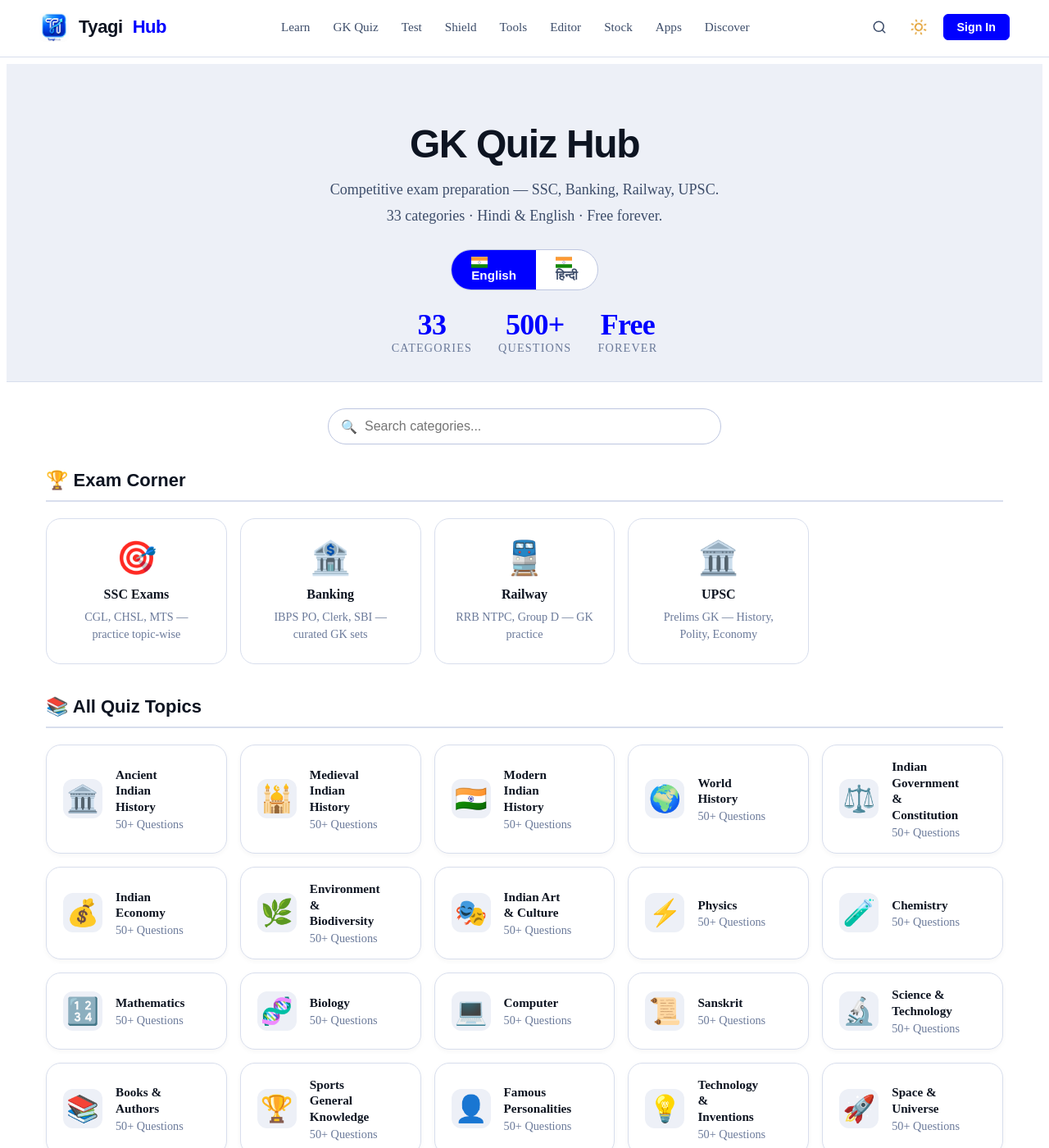
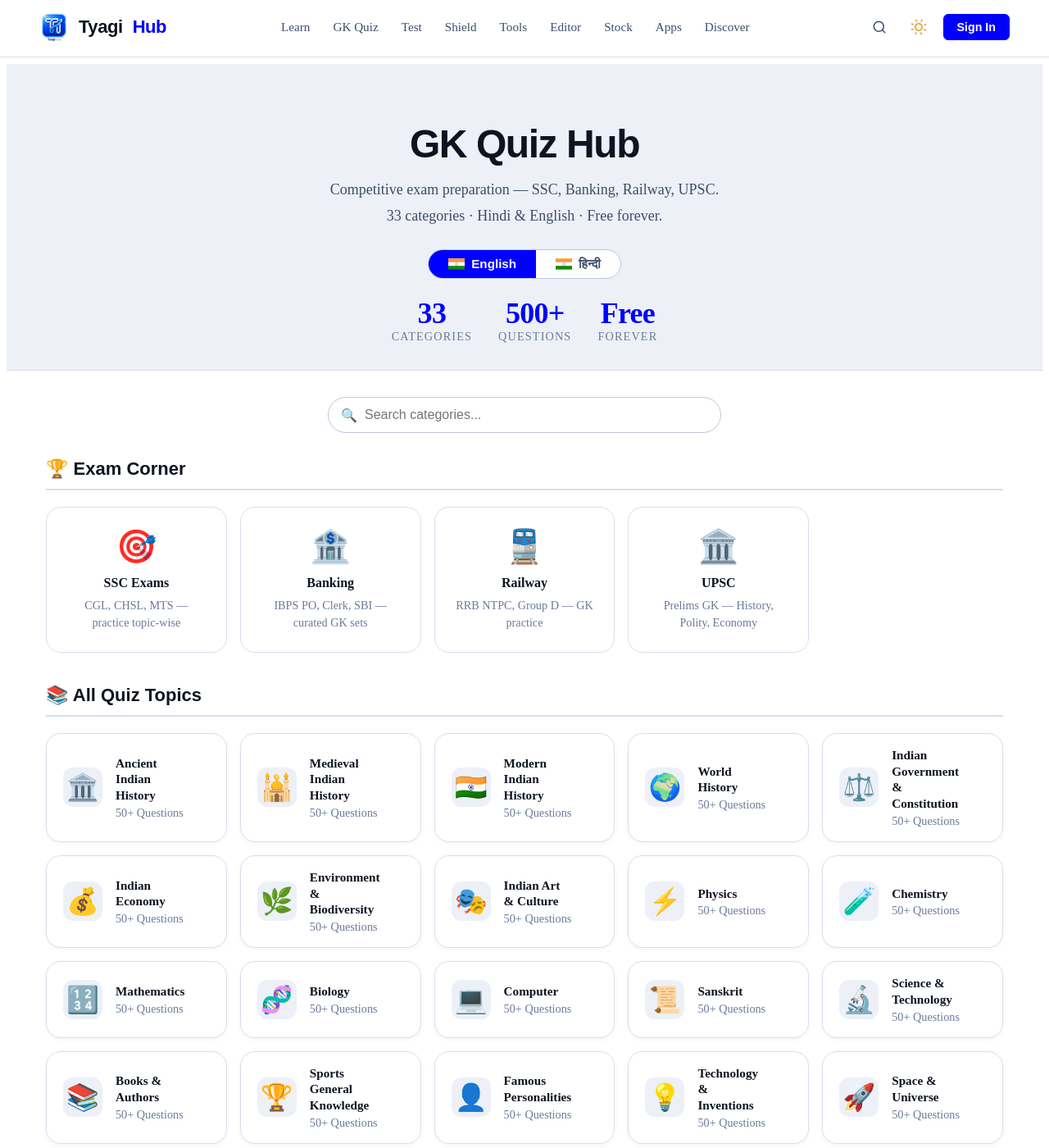
Before and after one commit to HimanshuTyagiJi/TyagiHub, a Jekyll site: the page built from gk-quiz/index.html, in a window 1280 px wide and 1400 px high. Shown: the whole window at 82% size. Built offline with Jekyll 4.4.1, drawn with Linux system fonts in a browser that asks for light colours.

Commit message:
Add flexbox styles to lang-toggle button

```diff
--- a/assets/css/gk-quiz.css
+++ b/assets/css/gk-quiz.css
@@ -57,6 +57,15 @@
   cursor: pointer;
   transition: all var(--ease-fast);
   font-family: var(--font-body);
+  display:flex;
+  align-items:center;
+  justify-content:center;
+  gap:8px;
+}
+
+.lang-toggle__btn svg{
+  flex-shrink:0;
+  display:block;
 }
 
 .lang-toggle__btn.active {
```
